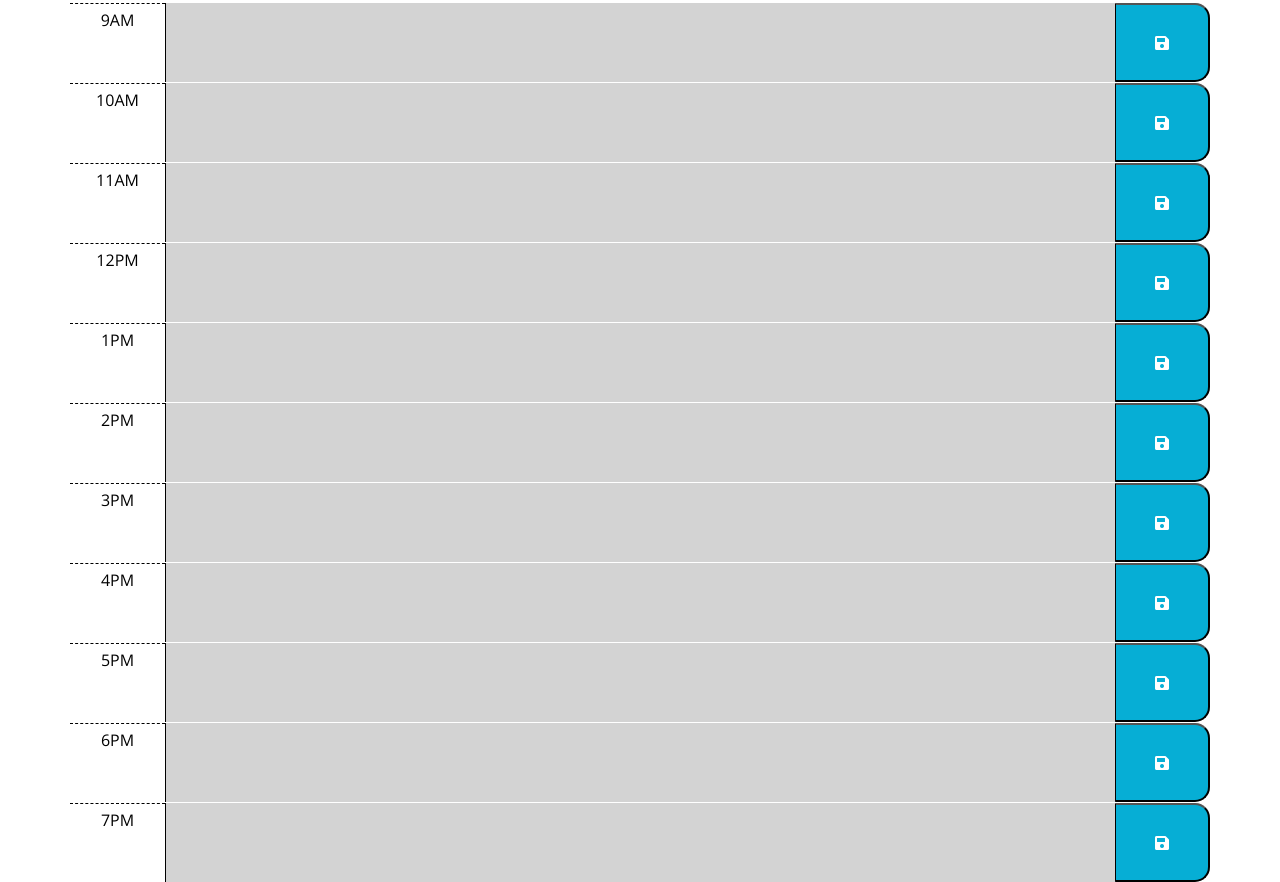
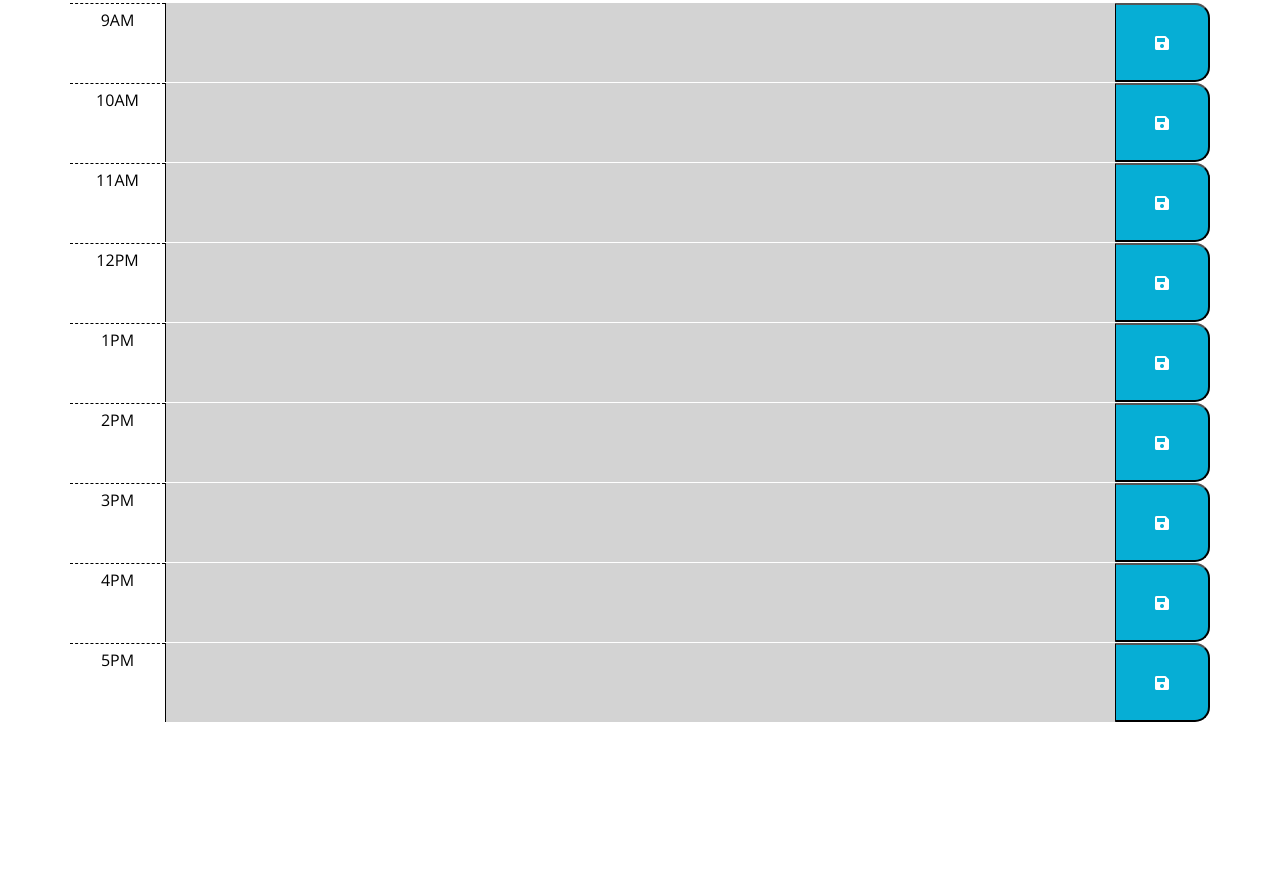
Before and after one commit to jamesbelk0/work-day-scheduler, a plain HTML site: page index.html in a window 1280 px wide. Shown: the part 334-1216 px from the top of the page. After the commit the page ends 1056 px from the top, so only its background shows below. Drawn offline with nearby package versions, Linux system fonts and the light colour scheme.

Commit message:
removed 6pm and 7pm

```diff
--- a/index.html
+++ b/index.html
@@ -75,18 +75,6 @@
       <textarea class="col-10 plan"></textarea>
       <button class="col-1 saveBtn"><i class="fas fa-save"></i></button>
     </div>
-
-    <div class="row time-block" id="18">
-      <div class="col-1 hour pt-2">6PM</div>
-      <textarea class="col-10 plan"></textarea>
-      <button class="col-1 saveBtn"><i class="fas fa-save"></i></button>
-    </div>
-
-    <div class="row time-block" id="19">
-      <div class="col-1 hour pt-2">7PM</div>
-      <textarea class="col-10 plan"></textarea>
-      <button class="col-1 saveBtn"><i class="fas fa-save"></i></button>
-    </div>
   </div>
 
   <script src="https://code.jquery.com/jquery-3.4.1.min.js"></script>
```
